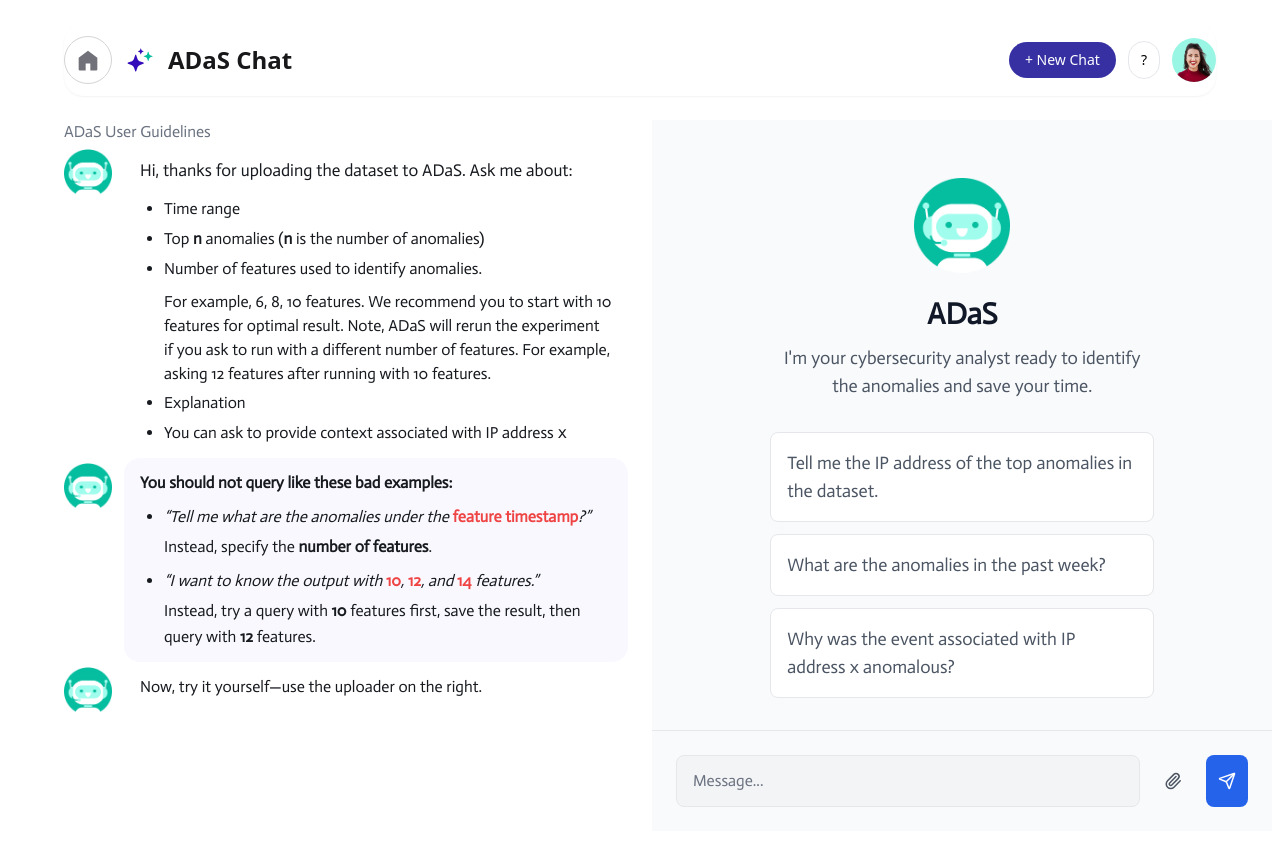
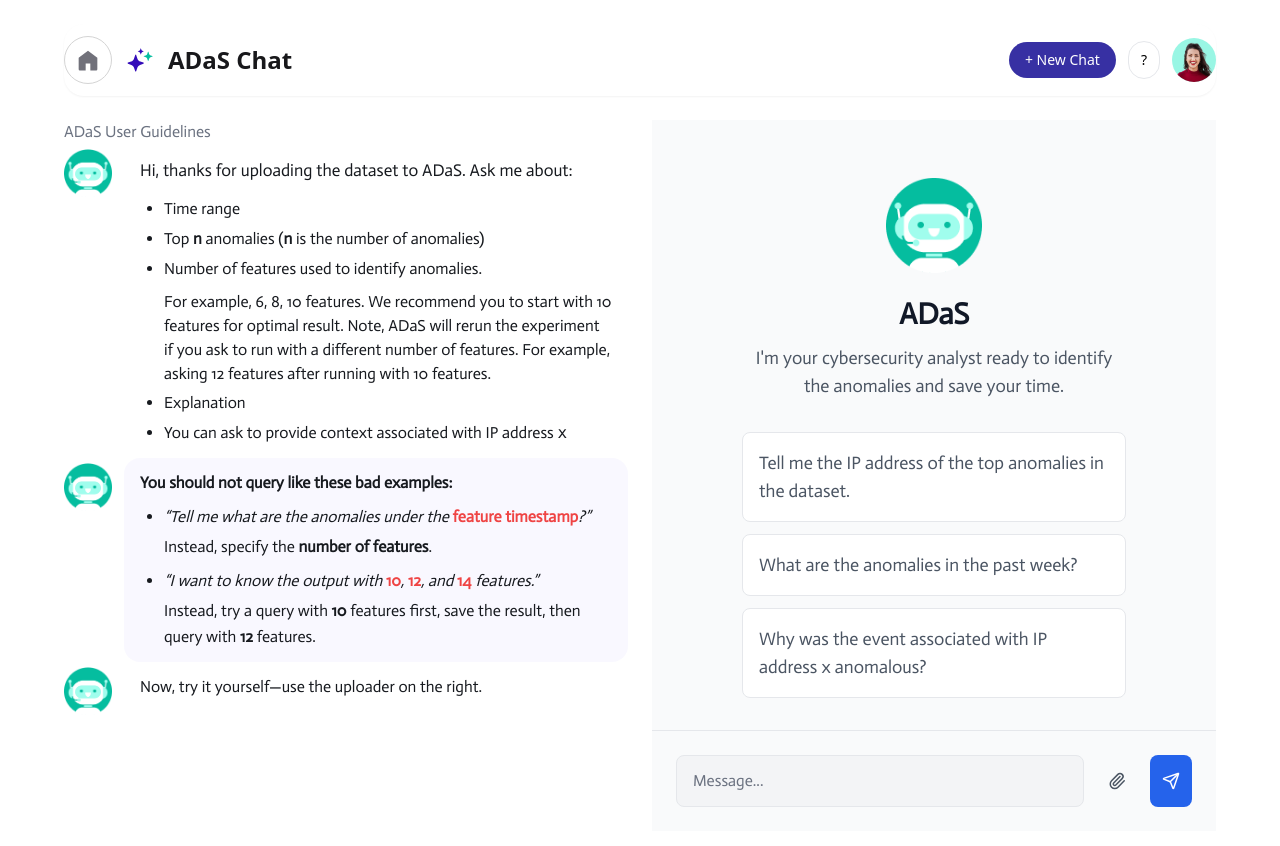
Before and after one commit to simonegreen/adas_capstone_2025, a Next.js app in the folder frontend/: page /chat in a window 1280 px wide. Shown: the top 846 px of the page. Built offline with nearby package versions, Linux system fonts and the light colour scheme.

Commit message:
feat(chat): refactor WelcomePanel to support chat view and improved layout git add .

```diff
--- a/frontend/app/chat/page.tsx
+++ b/frontend/app/chat/page.tsx
@@ -80,13 +80,13 @@ export default function Page() {
     if (!inputValue.trim()) return;
 
     const userMessage: Message = {
-      id: Date.now().toString(),
+      id: crypto.randomUUID(),
       type: "user",
       content: inputValue,
     };
 
     const assistantMessage: Message = {
-      id: (Date.now() + 1).toString(),
+      id: crypto.randomUUID(),
       type: "assistant",
       content:
         "I understand your query. I'm analyzing your dataset for anomalies based on your specifications.",
@@ -117,11 +117,12 @@ export default function Page() {
           <DraftLeft />
           {/* <DraggableDivider /> */}
           <WelcomePanel
-            panelWidth={leftPanelWidth + 60}
-            onQuerySelect={setInputValue}
-            inputValue={inputValue}
+            // panelWidth={leftPanelWidth + 60}
+            messages={messages}            // ✅ required
+            inputValue={inputValue} // current text in input box
             onInputChange={setInputValue}
             onInputSubmit={handleSendMessage}
+            onQuerySelect={setInputValue}
           />
         </div>
       </div>
--- a/frontend/components/chat/WelcomePanel.tsx
+++ b/frontend/components/chat/WelcomePanel.tsx
@@ -29,27 +29,25 @@ const EXAMPLE_QUERIES = [
 ];
 
 export function WelcomePanel({
+  messages,
   panelWidth,
   onQuerySelect,
   inputValue,
   onInputChange,
   onInputSubmit,
 }: WelcomePanelProps) {
+  // Check if user has started chatting
+  const hasUserMessage = messages.some((m) => m.type === "user");
 
+  // Once the user has spoken, show the entire conversation (user + assistant).
+  const userInitiatedMessages = messages.slice(3);
 
-  return (
-    <div
-      style={{ width: `${panelWidth}%` }}
-      // className="bg-gray-50 flex flex-col overflow-hidden transition-none"
-      className={`${actor.className} text-[#171A1F] text-[16px] leading-[26px] font-normal bg-gray-50 flex flex-col overflow-hidden transition-none`}
-
-    >
-      {/* Welcome State */}
+  const messagesArea = userInitiatedMessages.length === 0 ? (
     <div className="flex-1 flex flex-col items-center justify-center p-8 overflow-y-auto">
       {/* Mascot Icon */}
       <div className="self-center pt-[2px] shrink-0 h-36 w-24 grid place-items-center rounded-full">
         <Image
-                  src={ "/bot.png"}
+          src={"/bot.png"}
           width={150}
           height={150}
           className="object-contain"
@@ -69,16 +67,29 @@ export function WelcomePanel({
       {/* Example Queries */}
       <div className="space-y-3 w-full max-w-sm">
         {EXAMPLE_QUERIES.map((query, index) => (
-            <QueryCard
-              key={index}
-              text={query}
-              onClick={onQuerySelect}
+          <QueryCard key={index} text={query} onClick={onQuerySelect} />
+        ))}
+      </div>
+    </div>
+  ) : (
+    <div className="flex-1 overflow-y-auto p-6 space-y-4">
+      {userInitiatedMessages.map((message) => (
+        <ChatMessage
+          key={message.id}
+          type={message.type}
+          content={message.content}
         />
       ))}
     </div>
-      </div>
+  );
 
-      {/* Chat Input */}
+  return (
+    <div
+      style={{ width: `${panelWidth}%` }}
+      className={`${actor.className} text-[16px] leading-[26px] font-normal bg-gray-50 flex flex-col overflow-hidden transition-none`}
+    >
+      {messagesArea}
+      {/* Chat Input (always visible) */}
       <ChatInput
         value={inputValue}
         onChange={onInputChange}
```
Lines whose indentation alone changed are shown as unchanged.
